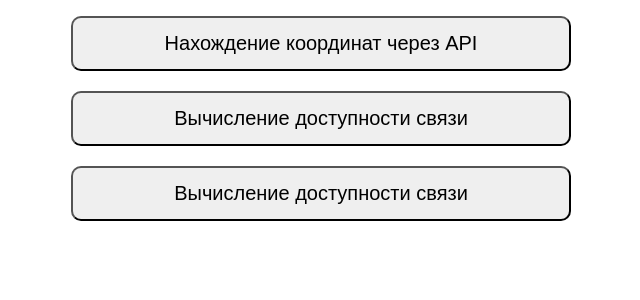
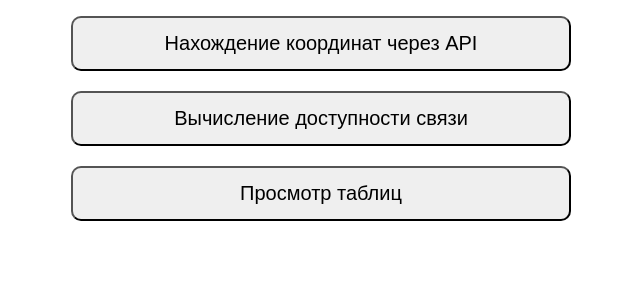
Before and after one commit to Aleksandrskm/SimpleTestFlask, a Flask app: page / in a window 1280 px wide. Shown: the part 352-652 px from the top of the page, without its empty margins (319-959 px from the left). Run offline with Flask 3, Linux system fonts and the light colour scheme.

Commit message:
Update base.html

```diff
--- a/website/templates/base.html
+++ b/website/templates/base.html
@@ -18,7 +18,7 @@
         <a href="/finding_coordinates"><button class="btn">Нахождение координат</button></a>
         <a href="/get_coordinates"><button class="btn">Нахождение координат через API</button></a>
         <a href="/communication_availability"><button class="btn">Вычисление доступности связи</button></a>
-         <a href="/viewing_tables"><button class="btn">Вычисление доступности связи</button></a>
+         <a href="/viewing_tables"><button class="btn">Просмотр таблиц</button></a>
     </main>
 
     {% endblock %}
```
